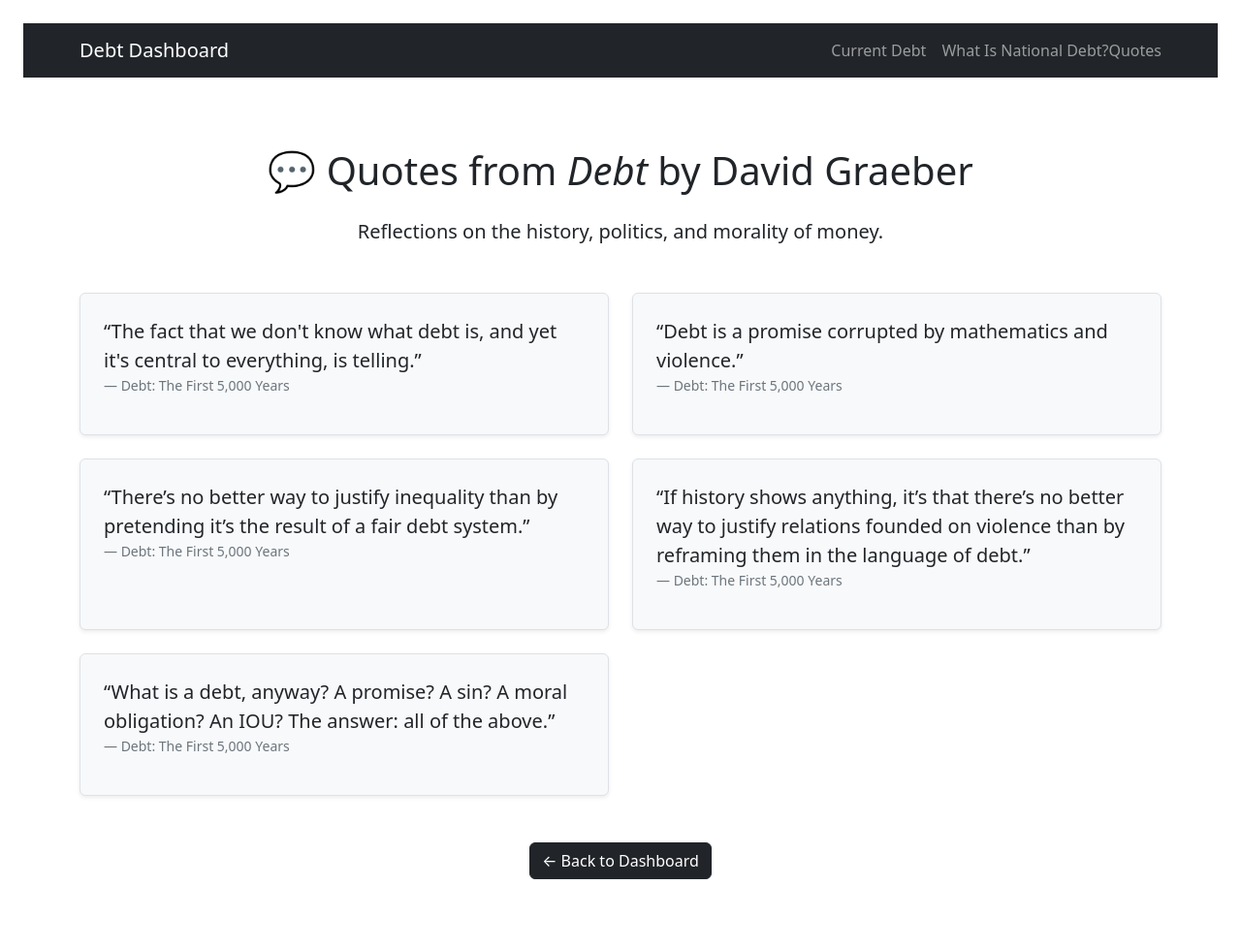
After one commit to philtrachtenberg3/us_government_debt, a Flask app: page /quotes in a window 1280 px wide. The commit adds this page. Shown: the whole page at 97% size. Run offline with Flask 3, Linux system fonts and the light colour scheme.

Commit message:
added quotes page, separated from what is national debt page

```diff
--- a/app.py
+++ b/app.py
@@ -106,6 +106,33 @@ def index():
 def what_is_national_debt():
     return render_template('info-page.html')
 
+@app.route('/quotes')
+def graeber_quotes():
+    quotes = [
+        {
+            "text": "The fact that we don't know what debt is, and yet it's central to everything, is telling.",
+            "source": "Debt: The First 5,000 Years"
+        },
+        {
+            "text": "Debt is a promise corrupted by mathematics and violence.",
+            "source": "Debt: The First 5,000 Years"
+        },
+        {
+            "text": "There’s no better way to justify inequality than by pretending it’s the result of a fair debt system.",
+            "source": "Debt: The First 5,000 Years"
+        },
+        {
+            "text": "If history shows anything, it’s that there’s no better way to justify relations founded on violence than by reframing them in the language of debt.",
+            "source": "Debt: The First 5,000 Years"
+        },
+        {
+            "text": "What is a debt, anyway? A promise? A sin? A moral obligation? An IOU? The answer: all of the above.",
+            "source": "Debt: The First 5,000 Years"
+        }
+    ]
+    return render_template('quotes.html', quotes=quotes)
+
+
 
 if __name__ == '__main__':
     app.run(debug=True)
--- a/templates/base.html
+++ b/templates/base.html
@@ -15,6 +15,9 @@
         <li class="nav-item">
           <a class="nav-link" href="/info-page">What Is National Debt?</a>
         </li>
+        <li class="nav-item">
+            <a class="nav-link" href="/quotes">Quotes</a>
+        </li>
       </ul>
     </div>
   </nav>
--- /dev/null
+++ b/templates/quotes.html
@@ -0,0 +1,26 @@
+{% extends "base.html" %}
+{% block title %}Quotes about Debt{% endblock %}
+
+{% block content %}
+<div class="container py-5">
+  <h1 class="text-center mb-4">💬 Quotes from <em>Debt</em> by David Graeber</h1>
+  <p class="lead text-center mb-5">Reflections on the history, politics, and morality of money.</p>
+
+  <div class="row">
+    {% for quote in quotes %}
+    <div class="col-md-6 mb-4">
+      <div class="border rounded p-4 bg-light shadow-sm h-100">
+        <blockquote class="blockquote mb-3">
+          <p class="mb-0">“{{ quote.text }}”</p>
+        </blockquote>
+        <footer class="blockquote-footer">{{ quote.source }}</footer>
+      </div>
+    </div>
+    {% endfor %}
+  </div>
+
+  <div class="text-center mt-4">
+    <a href="/" class="btn btn-dark">← Back to Dashboard</a>
+  </div>
+</div>
+{% endblock %}
```
Also changed, not shown: templates/info-page.html (+0 -10 lines).
